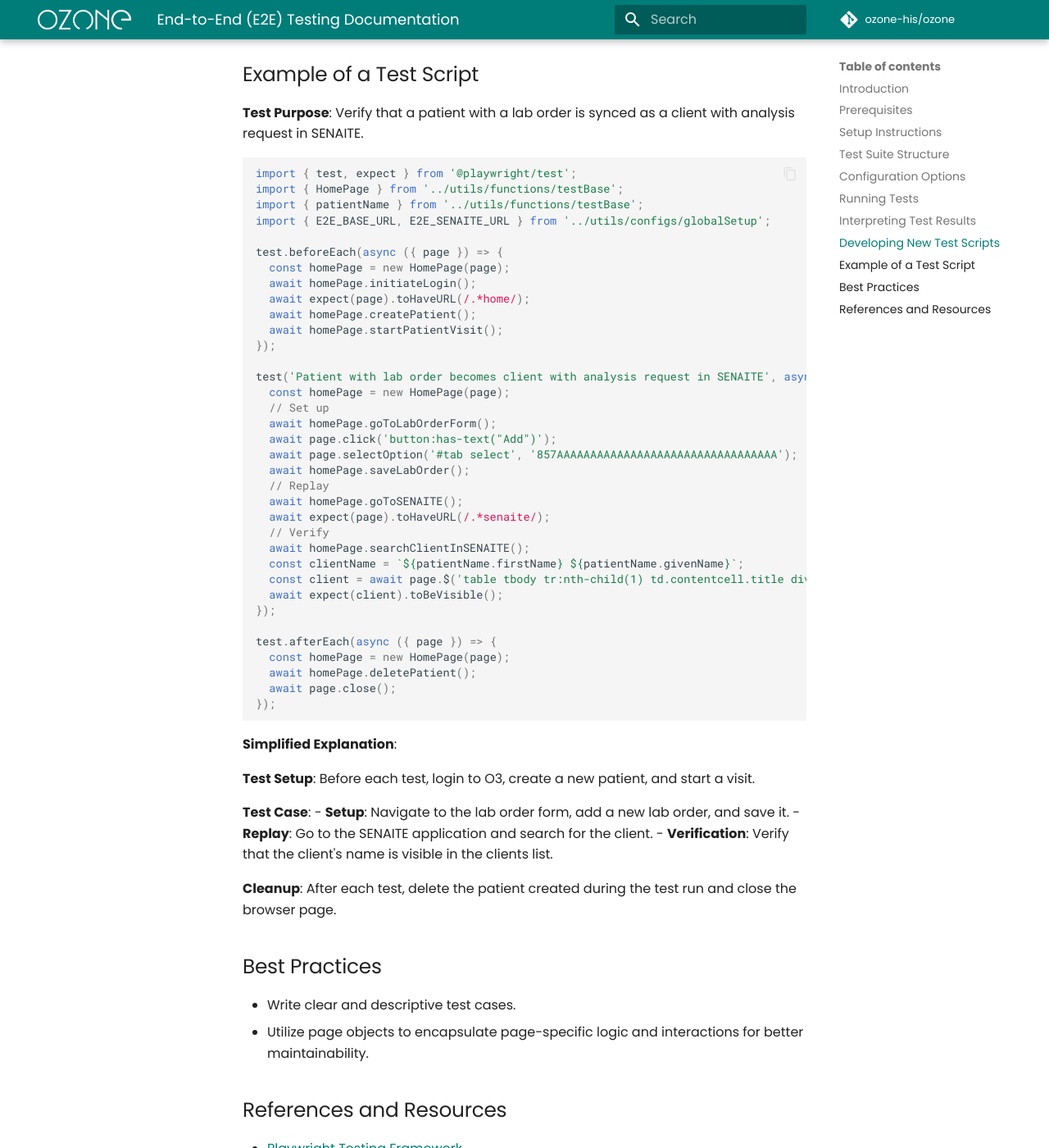
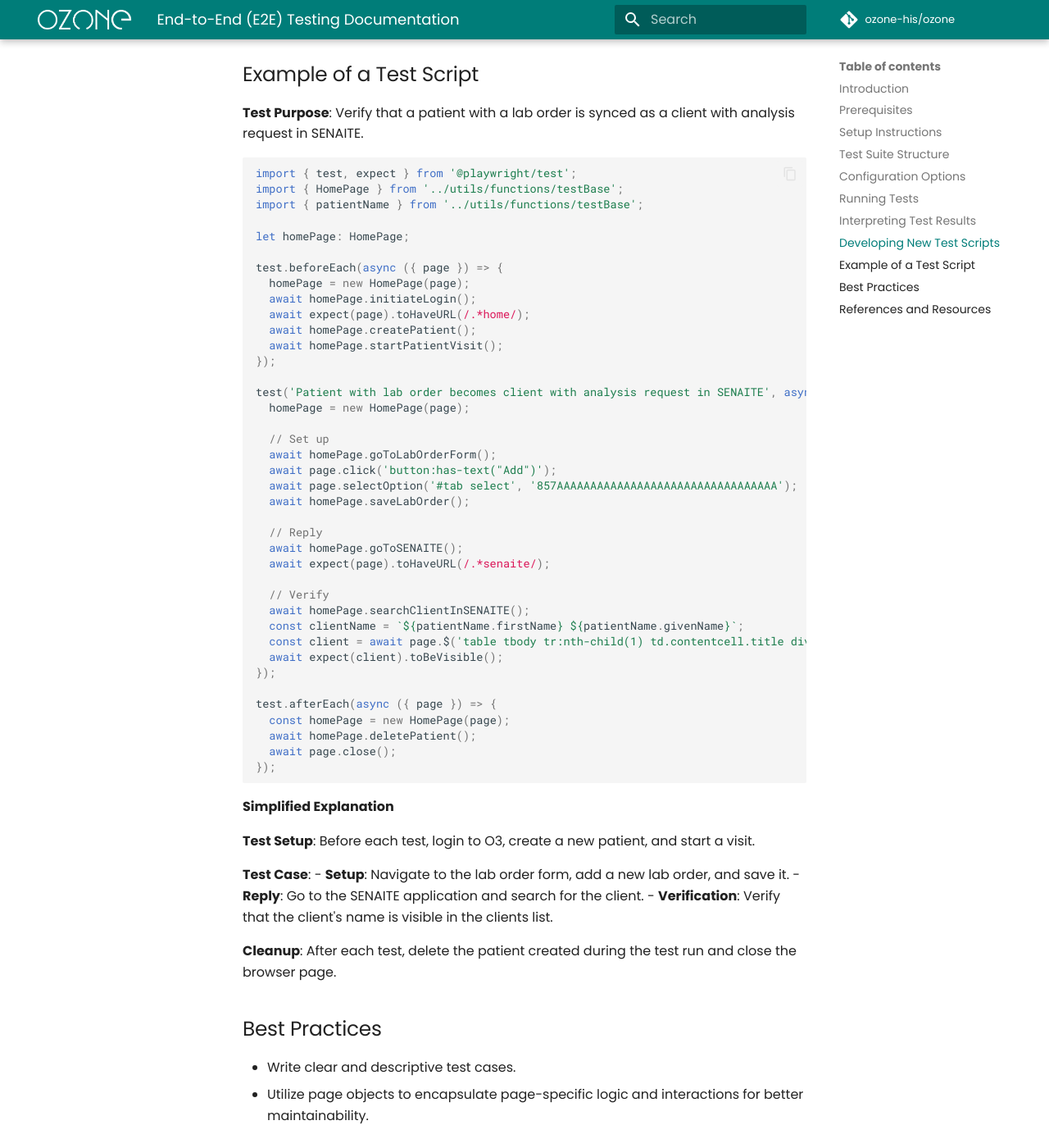
Before and after one commit to ozone-his/ozone-docs, an MkDocs documentation site: the page built from docs/devs/e2e-tests.md, in a window 1280 px wide and 1400 px high, scrolled down 1738 px. Shown: the whole window at 82% size. Built offline with MkDocs 1.6.1 and Material for MkDocs 9.7.7, drawn with Linux system fonts in a browser that asks for light colours; comment, search, counter and statistics services are not loaded.

Commit message:
Clean up code snippet

````diff
--- a/docs/devs/e2e-tests.md
+++ b/docs/devs/e2e-tests.md
@@ -52,10 +52,11 @@
 import { test, expect } from '@playwright/test';
 import { HomePage } from '../utils/functions/testBase';
 import { patientName } from '../utils/functions/testBase';
-import { E2E_BASE_URL, E2E_SENAITE_URL } from '../utils/configs/globalSetup';
+
+let homePage: HomePage;
 
 test.beforeEach(async ({ page }) => {
-  const homePage = new HomePage(page);
+  homePage = new HomePage(page);
   await homePage.initiateLogin();
   await expect(page).toHaveURL(/.*home/);
   await homePage.createPatient();
@@ -63,15 +64,18 @@
 });
 
 test('Patient with lab order becomes client with analysis request in SENAITE', async ({ page }) => {
-  const homePage = new HomePage(page);
+  homePage = new HomePage(page);
+
   // Set up
   await homePage.goToLabOrderForm();
   await page.click('button:has-text("Add")');
   await page.selectOption('#tab select', '857AAAAAAAAAAAAAAAAAAAAAAAAAAAAAAAAA');
   await homePage.saveLabOrder();
-  // Replay
+
+  // Reply
   await homePage.goToSENAITE();
   await expect(page).toHaveURL(/.*senaite/);
+
   // Verify
   await homePage.searchClientInSENAITE();
   const clientName = `${patientName.firstName} ${patientName.givenName}`;
@@ -86,13 +90,13 @@
 });
 ```
 
-**Simplified Explanation**:
+**Simplified Explanation**
 
 **Test Setup**: Before each test, login to O3, create a new patient, and start a visit.
 
 **Test Case**:
 - **Setup**: Navigate to the lab order form, add a new lab order, and save it.
-- **Replay**: Go to the SENAITE application and search for the client.
+- **Reply**: Go to the SENAITE application and search for the client.
 - **Verification**: Verify that the client's name is visible in the clients list.
 
 **Cleanup**: After each test, delete the patient created during the test run and close the browser page.
````
